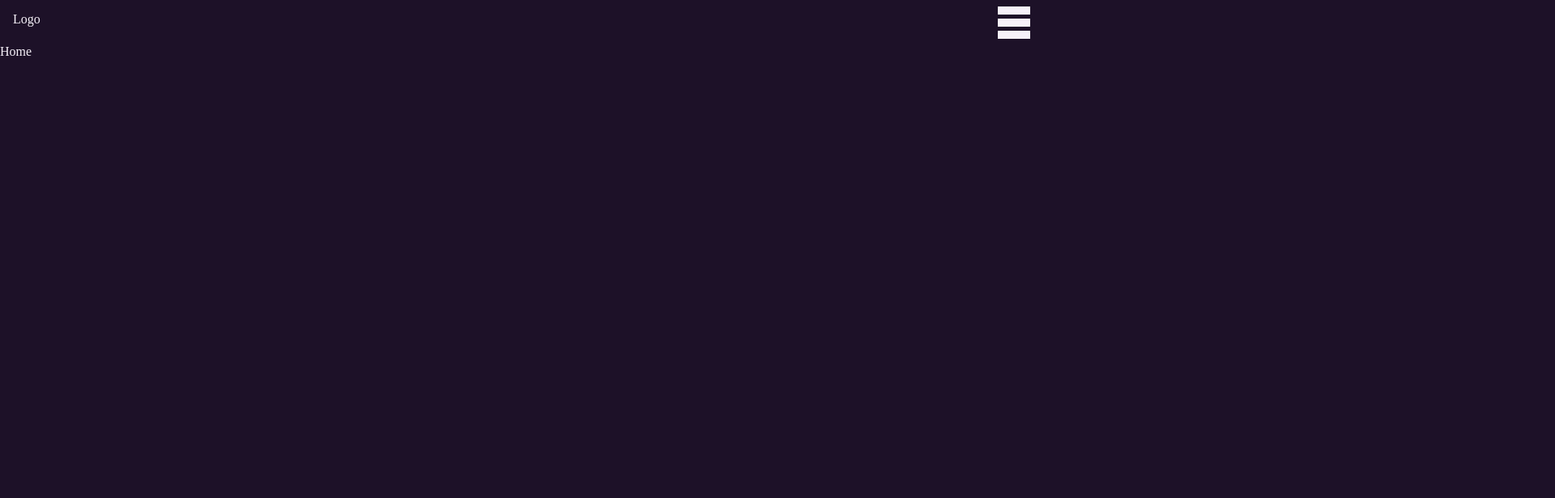
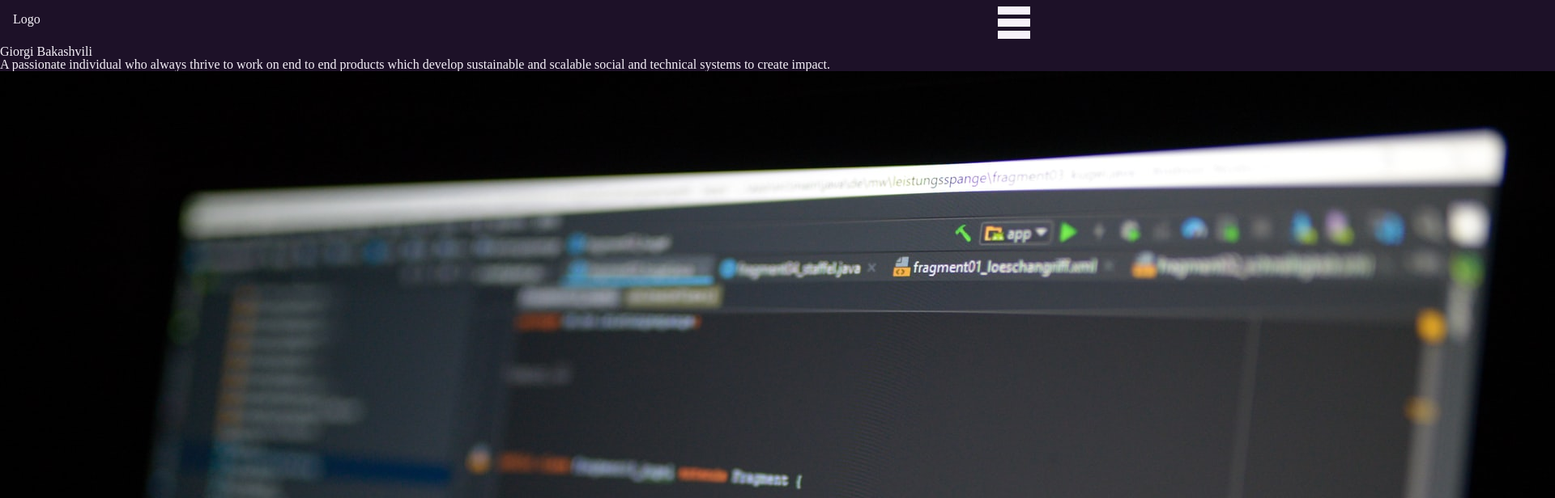
Before and after one commit to MrGio7/portfolio, a React (Create React App) app: page / in a window 1280 px wide. Shown: the top 616 px of the page at 81% size, 1920 px wide, since content can reach past the window. Built offline with nearby package versions, Linux system fonts and the light colour scheme.

Commit message:
added home content

```diff
--- a/src/components/pages/home.js
+++ b/src/components/pages/home.js
@@ -1,4 +1,5 @@
 import React from "react";
+import greetingImg from "../../assets/img/greeting.jpg";
 
 class Home extends React.Component {
   constructor(props) {
@@ -10,7 +11,21 @@ class Home extends React.Component {
   }
 
   render() {
-    return <div className="home">Home</div>;
+    return (
+      <div className="home">
+        <div className="greeting">
+          <div className="text">
+            <h1>Giorgi Bakashvili</h1>
+            <p>
+              A passionate individual who always thrive to work on end to end
+              products which develop sustainable and scalable social and
+              technical systems to create impact.
+            </p>
+          </div>
+            <img src={greetingImg} alt="greeting" />
+        </div>
+      </div>
+    );
   }
 }
 
```
Also changed, not shown: src/assets/img/greeting.jpg (added).
